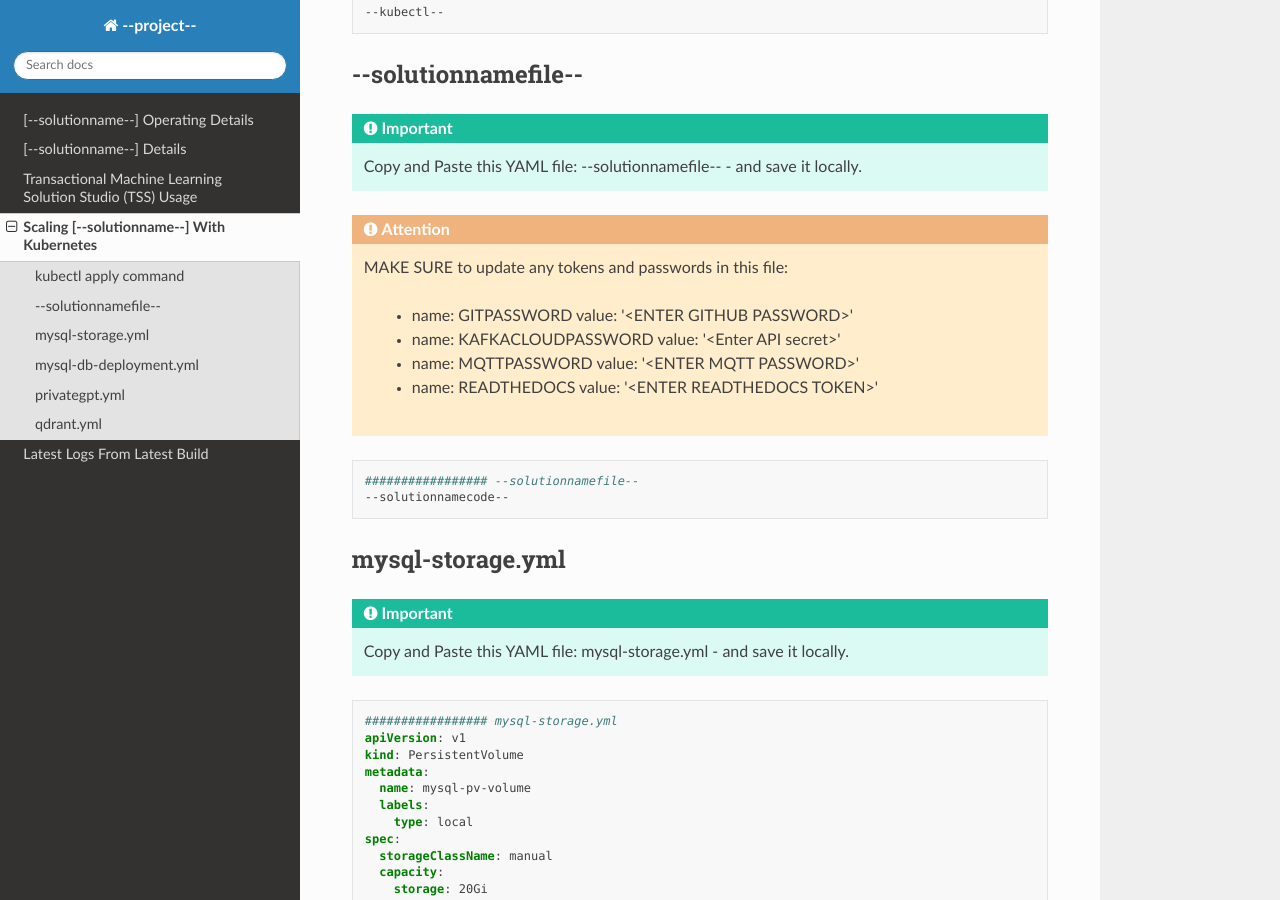
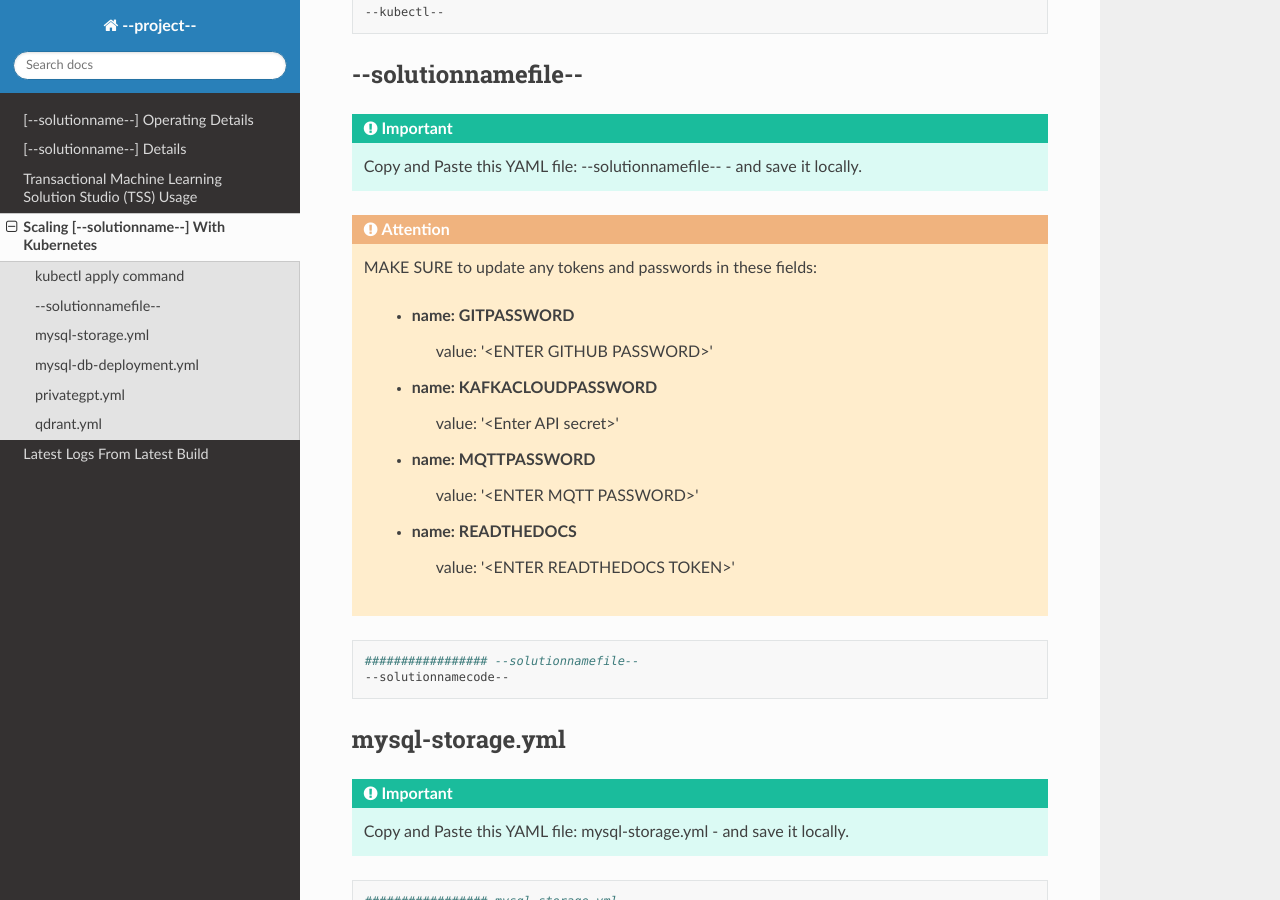
Before and after one commit to vanesalcb06/tssproject2-2b5c, a Sphinx documentation site: the page built from docs/source/kube.rst, in a window 1280 px wide and 900 px high, scrolled down 1127 px. Built offline with Sphinx 7.4.7 and the Read the Docs theme 3.1.0, drawn with Linux system fonts in a browser that asks for light colours.

Commit message:
Update kube.rst

```diff
--- a/docs/source/kube.rst
+++ b/docs/source/kube.rst
@@ -62,19 +62,19 @@ kubectl apply command
 
 .. attention::
 
-   MAKE SURE to update any tokens and passwords in this file:
+   MAKE SURE to update any tokens and passwords in these fields:
 
           - name: GITPASSWORD
-            value: '<ENTER GITHUB PASSWORD>'
+             value: '<ENTER GITHUB PASSWORD>'
 
           - name: KAFKACLOUDPASSWORD
-            value: '<Enter API secret>'
+             value: '<Enter API secret>'
 
           - name: MQTTPASSWORD
-            value: '<ENTER MQTT PASSWORD>'
+             value: '<ENTER MQTT PASSWORD>'
 
           - name: READTHEDOCS
-            value: '<ENTER READTHEDOCS TOKEN>'
+             value: '<ENTER READTHEDOCS TOKEN>'
 
 
 .. code-block:: YAML
```
